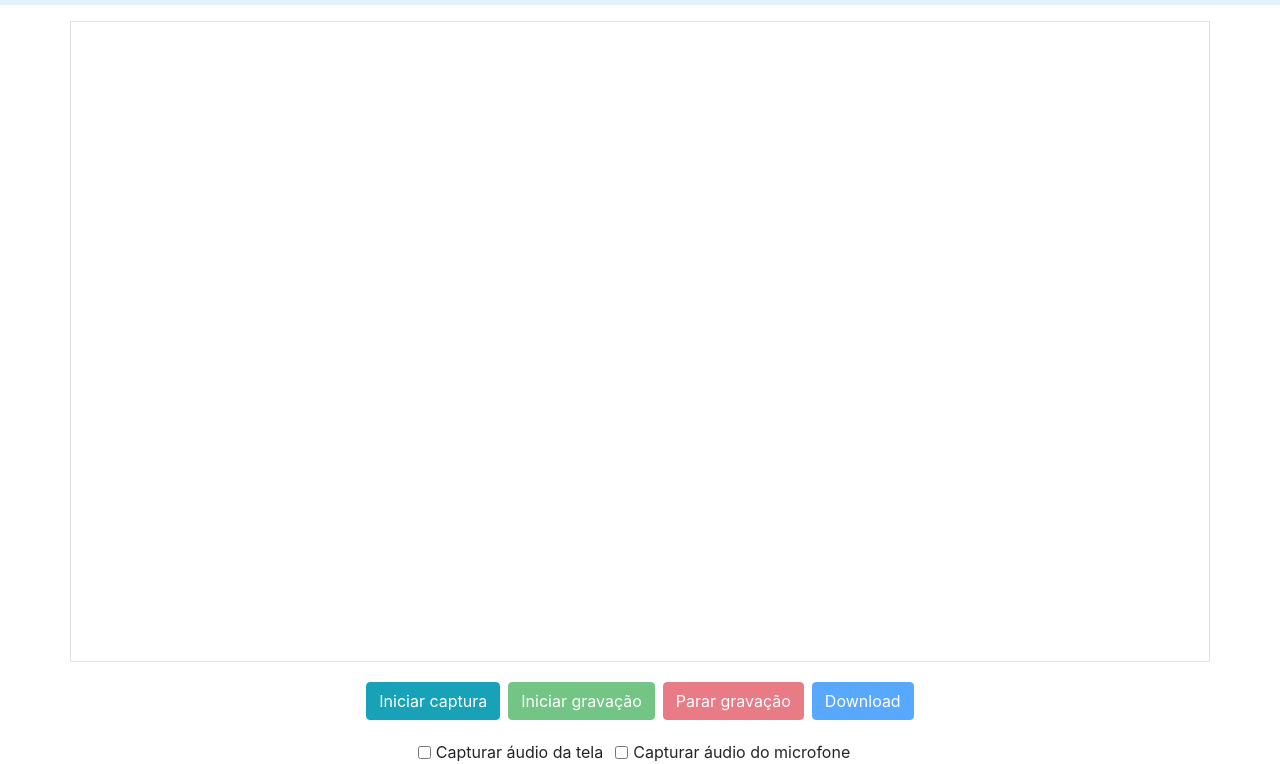
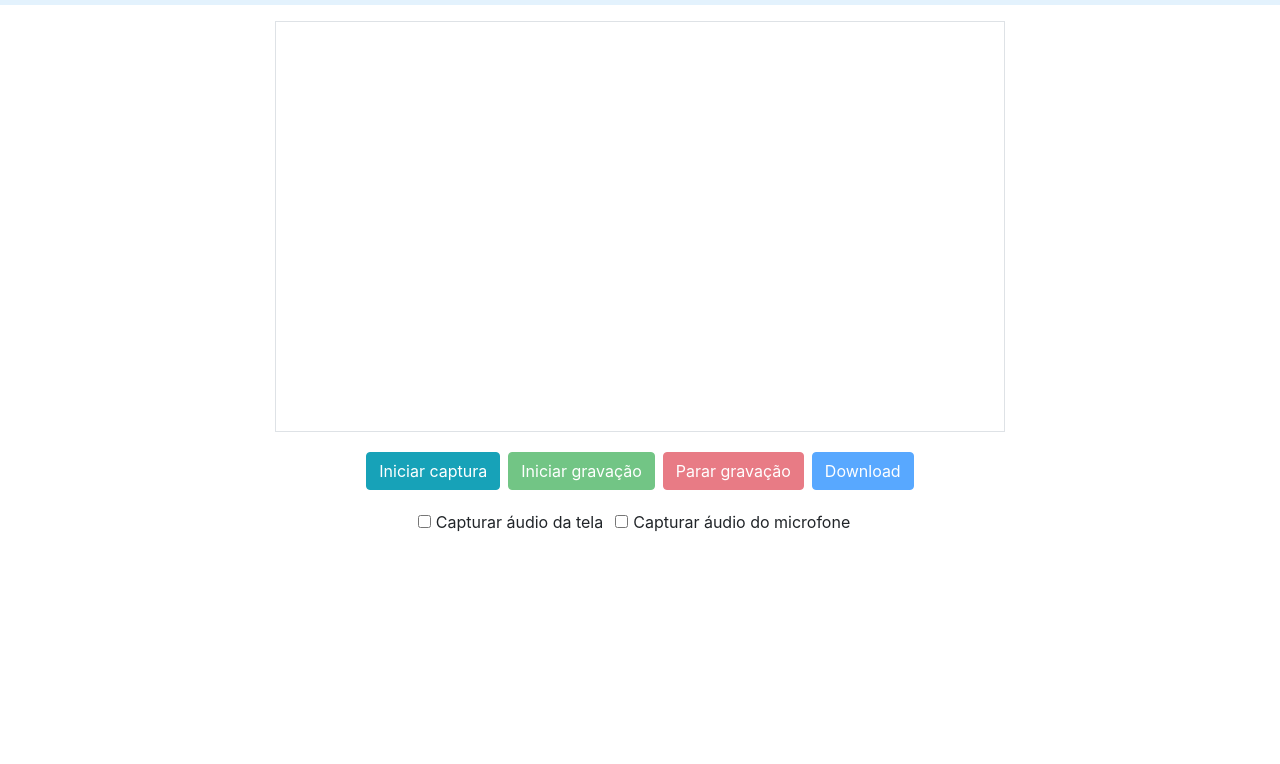
Before and after one commit to dioubernardo/gravador-de-telas, a plain HTML site: page index.html in a window 1280 px wide. Shown: the part 51-815 px from the top of the page. Drawn offline with nearby package versions, Linux system fonts and the light colour scheme.

Commit message:
redução do tamanho do preview

```diff
--- a/index.html
+++ b/index.html
@@ -21,8 +21,10 @@
     </div>
 
     <div class="row justify-content-md-center mt-3">
-      <div class="embed-responsive embed-responsive-16by9">
-        <video id="preview" class="embed-responsive-item border"></video>
+      <div class="col-lg-8">
+        <div class="embed-responsive embed-responsive-16by9">
+          <video id="preview" class="embed-responsive-item border"></video>
+        </div>
       </div>
     </div>
 
```
